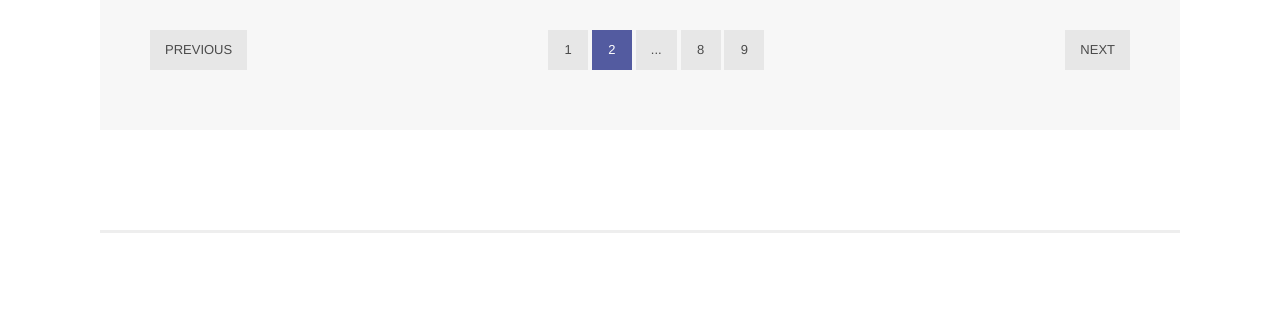
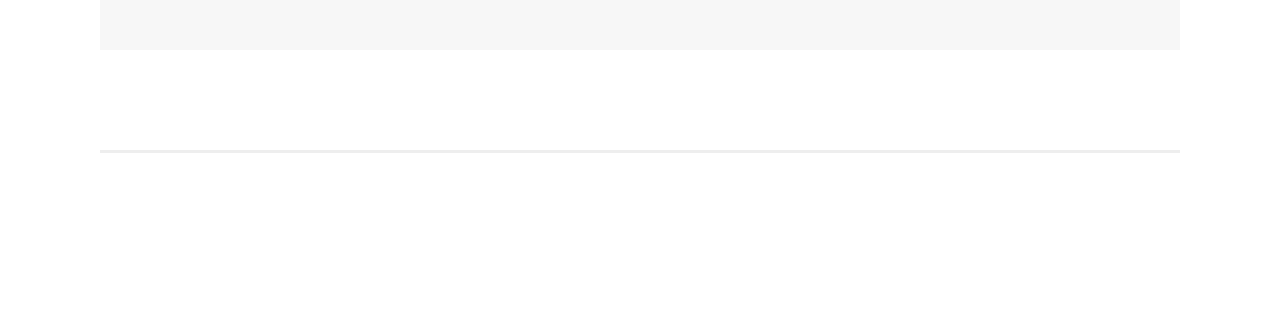
Before and after one commit to marian-star/UDNApp, a PHP site: page /inscritos.php in a window 1280 px wide. Shown: the part 1406-1716 px from the top of the page. After the commit the page ends 1559 px from the top, so only its background shows below. Run offline with PHP 8.4, Linux system fonts and the light colour scheme; a user stored in the database is signed in; data comes from the database, SQL or seed files in the repository; data that the repository does not hold is empty; some libraries are stand-ins or nearby versions.

Commit message:
Quitando menu de paginacion de Inscritos

```diff
--- a/inscritos.php
+++ b/inscritos.php
@@ -248,15 +248,6 @@ echo "<script> $(function (){Swal.fire('Registro exitoso') });</script>";
                         </tbody>
 
                       </table>
-                      <ul class="table-pagination">
-                        <li><a href="#">Previous</a></li>
-                        <li><a href="#">1</a></li>
-                        <li class="active"><a href="#">2</a></li>
-                        <li><a href="#">...</a></li>
-                        <li><a href="#">8</a></li>
-                        <li><a href="#">9</a></li>
-                        <li><a href="#">Next</a></li>
-                      </ul>
                     </div>
                   </div>
                 </div>
```
